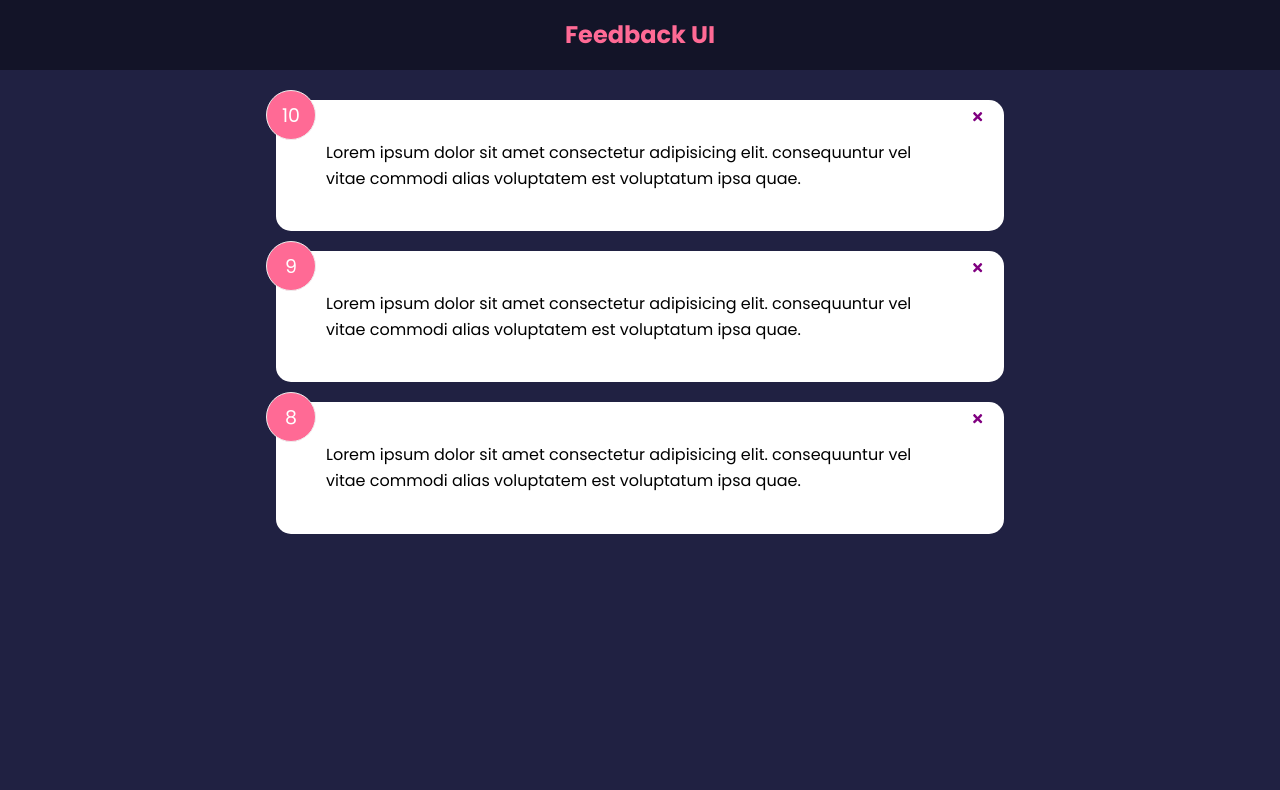
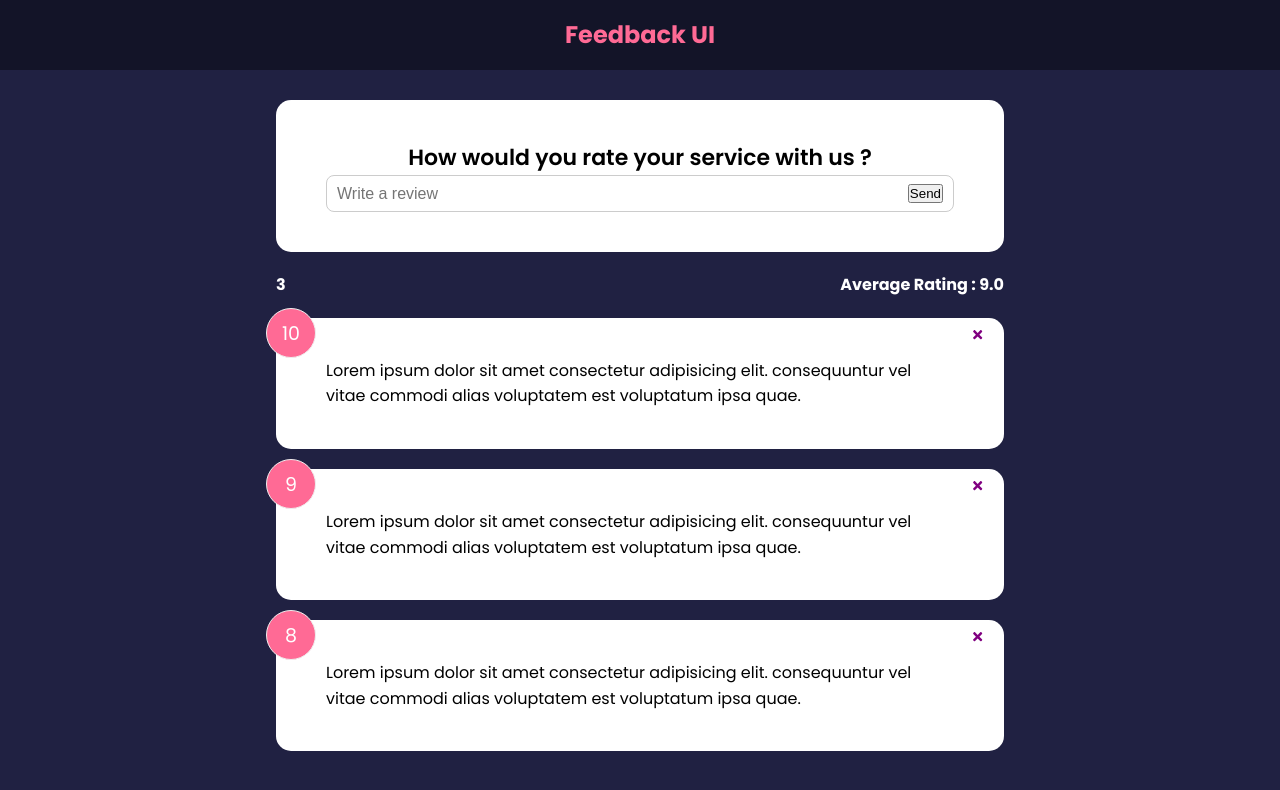
Before and after one commit to Saurabh13042004/feedback-ui, a React (Create React App) app: page / in a window 1280 px wide. Shown: the top 790 px of the page. Built offline with nearby package versions, Linux system fonts and the light colour scheme.

Commit message:
feedbackform-initialised

```diff
--- a/src/App.js
+++ b/src/App.js
@@ -5,6 +5,8 @@ import FeedbackItem from './components/FeedbackItem'
 import { useState } from 'react'
 import FeedbackList from './components/FeedbackList'
 import FeedbackData from './data/FeedbackData'
+import FeedbackStats from './components/FeedbackStats'
+import FeedbackForm from './components/FeedbackForm'
 function App() {
     const [feedback, setFeedback] = useState(FeedbackData)
     const deleteFeedback = (id) => {
@@ -18,6 +20,8 @@ function App() {
         <>
             <Header />
             <div className='container'>
+                <FeedbackForm/>
+                <FeedbackStats feedback={feedback} />
                 <FeedbackList
                     feedback={feedback}
                     handleDelete={deleteFeedback}
--- /dev/null
+++ b/src/components/FeedbackForm.jsx
@@ -0,0 +1,18 @@
+import React from 'react'
+import Card from './shared/Card'
+function FeedbackForm() {
+  return (
+      <Card>
+          <form action="">
+              <h2>How would you rate your service with us ?</h2>
+              <div className="input-group">
+                  <input type="text" placeholder='Write a review' />
+                  <button type="submit">Send</button>
+              </div>
+         </form>
+
+      </Card>
+  )
+}
+
+export default FeedbackForm
--- /dev/null
+++ b/src/components/FeedbackStats.jsx
@@ -0,0 +1,24 @@
+import React from 'react'
+import PropTypes from 'prop-types'
+function FeedbackStats({ feedback }) {
+    //Calculate rating avg
+
+    let average = feedback.reduce((total, item) => {
+        return total + item.rating
+    }, 0) / feedback.length
+
+    average = average.toFixed(1);
+
+    return (
+        <div className='feedback-stats'>
+            <h4>{feedback.length}</h4>
+            <h4>Average Rating : {isNaN(average) ? 0 : average}</h4>
+        </div>
+    )
+}
+
+FeedbackStats.propTypes = {
+    feedback: PropTypes.array.isRequired,
+}
+
+export default FeedbackStats
```
